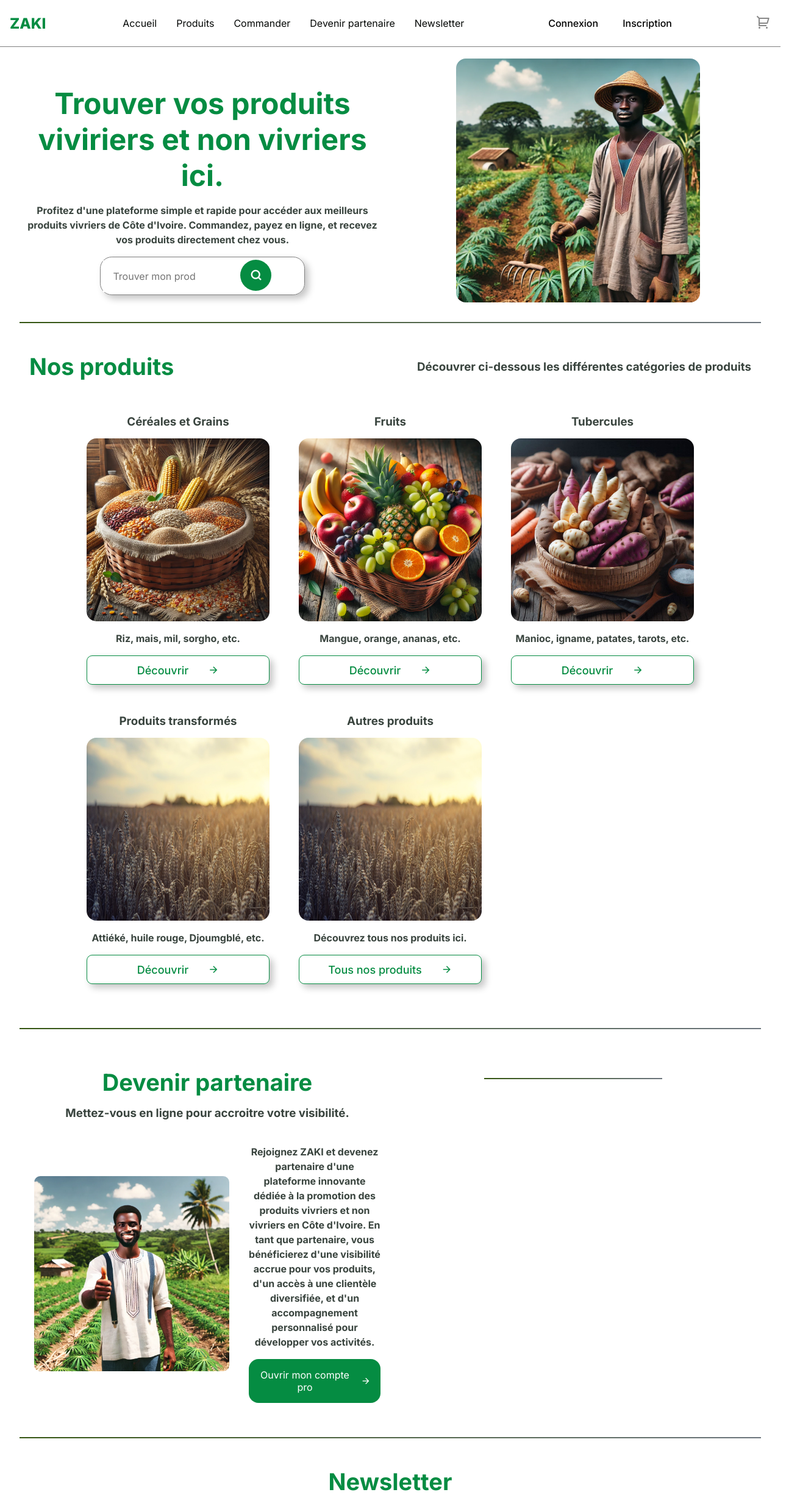
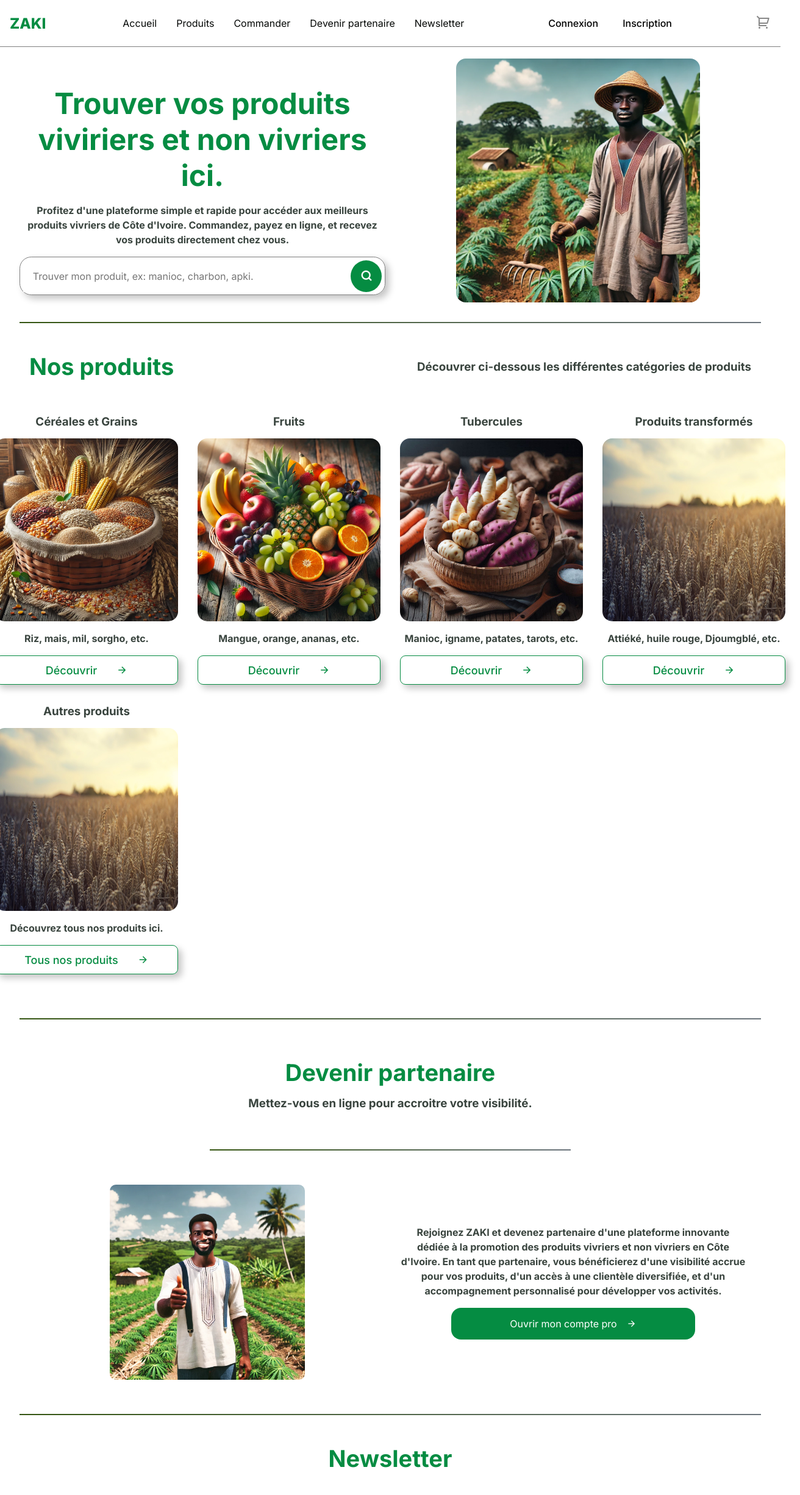
Before and after one commit to miakojean/zaki, a Vue app in the folder zaki front/: page / in a window 1280 px wide. Shown: the top 2452 px of the page at 61% size, 1312 px wide, since content can reach past the window. Built offline with nearby package versions, Linux system fonts and the light colour scheme.

Commit message:
landing cleaannig

```diff
--- a/zaki front/src/components/Landing/FooterSection.vue
+++ b/zaki front/src/components/Landing/FooterSection.vue
@@ -65,6 +65,7 @@ export default {
 footer{
     background: #058C42;
     padding: 1rem;
+    font-size: 0.8rem;
 }
 .footer_font{
     color: white;
--- a/zaki front/src/components/Landing/MemberSection.vue
+++ b/zaki front/src/components/Landing/MemberSection.vue
@@ -58,6 +58,11 @@ export default {
 
 section{
     padding: 1rem;
+    display: flex;
+    flex-direction: column;
+    justify-content: center;
+    align-items: center;
+    gap: 1rem;
 }
 
 .section__header{
@@ -127,9 +132,8 @@ section{
     .card___container{
         display: grid;
         grid-template-columns: 1fr 1fr;
-        grid-area: 1rem;
+        grid-area: 2rem;
     }
-
     .cards{
         display: flex;
         flex-direction: column;
@@ -138,5 +142,11 @@ section{
         gap: 1rem;
         padding: 0.5rem;
     }
+    .Member__Pic{
+        background-size: cover;
+        max-width: 320px;
+        max-height: 320px;
+        border-radius: 10px;
+    }
 }
 </style>
--- a/zaki front/src/components/Landing/Newsletter.vue
+++ b/zaki front/src/components/Landing/Newsletter.vue
@@ -110,7 +110,7 @@ label i{
     .Newsletter__Container{
         display: grid;
         grid-template-columns: 1fr 1fr;
-        grid-area: 1rem;
+        gap: 2rem;
         align-content: center;
     }
 
--- a/zaki front/src/components/Landing/PageSection.vue
+++ b/zaki front/src/components/Landing/PageSection.vue
@@ -156,8 +156,8 @@ section{
     .card__container{
         padding: 1rem;
         display: grid;
-        grid-template-columns: 1fr 1fr 1fr;
-        gap: 2rem;
+        grid-template-columns: 1fr 1fr 1fr 1fr;
+        gap: 1rem;
     }
     .Pic{
         background-size: cover;
--- a/zaki front/src/components/Research.vue
+++ b/zaki front/src/components/Research.vue
@@ -80,6 +80,10 @@ export default {
 </script>
 
 <style scoped>
+.Research__Box{
+  width: 100%
+}
+
 form{
     width: 100%;
 }
@@ -110,6 +114,7 @@ input:focus{
 .Research{
   background: none;
   color: #058C42;
+  display:contents;
 }
 
 .Research i{
--- a/zaki front/src/views/Registration.vue
+++ b/zaki front/src/views/Registration.vue
@@ -224,6 +224,7 @@ span{
     justify-content: left;
     cursor: pointer;
     gap: 1rem;
+    max-width: 400px;
 }
 
 form{
```
Lines whose indentation alone changed are shown as unchanged.
